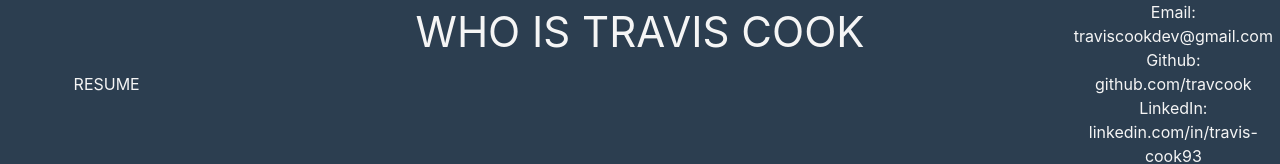
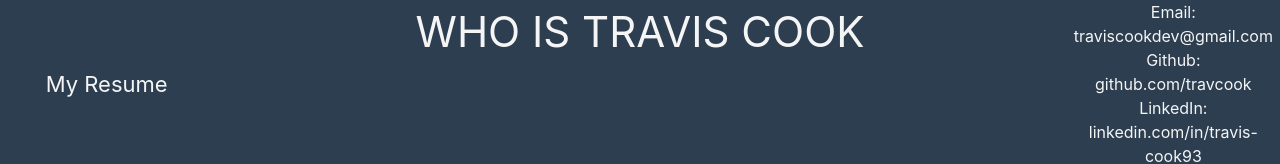
Before and after one commit to TravCook/reactportfolio, a React (Create React App) app: page / in a window 1280 px wide. Shown: the top 164 px of the page. Built offline with nearby package versions, Linux system fonts and the light colour scheme.

Commit message:
added resume download

```diff
--- a/src/Components/navbar/navbar.js
+++ b/src/Components/navbar/navbar.js
@@ -1,10 +1,11 @@
-import {Row, Col, DropdownButton} from 'react-bootstrap'
+import {Row, Col, Button} from 'react-bootstrap'
 import './navbar.css'
+import resume from '../../public/Travis_Cook_ResumePDF.pdf'
 
 const Navbar = () => {
     return (
         <Row className='navbarStyle'>
-            <Col lg='2' style={{margin: 'auto'}}> RESUME
+            <Col lg='2' style={{margin: 'auto'}}> <a style={{fontSize: 22, color: '#F5F5F5'}} download href={resume}>My Resume</a>
             </Col>
             <Col style={{fontSize: '42px'}}>WHO IS TRAVIS COOK</Col>
             <Col lg='2'>
```
Also changed, not shown: 1 other file (tests, documents, lock files or other folders).
